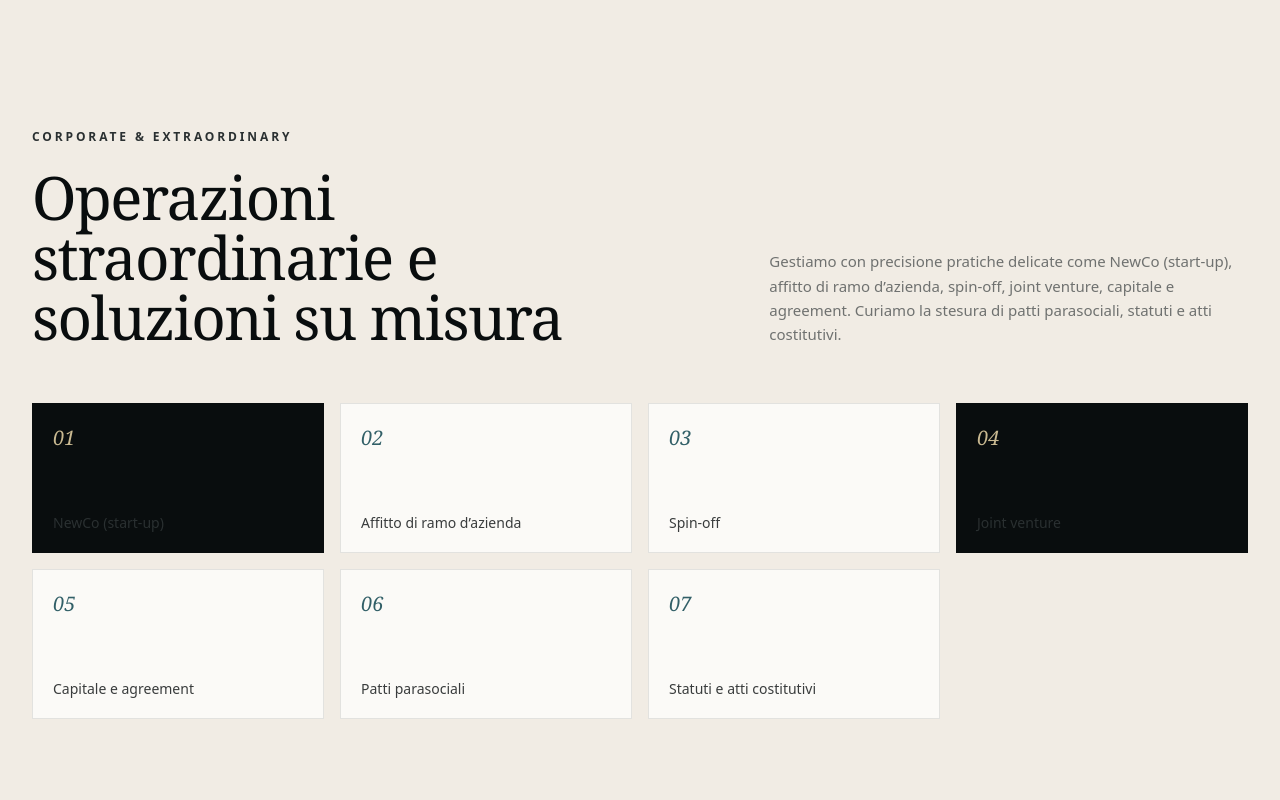
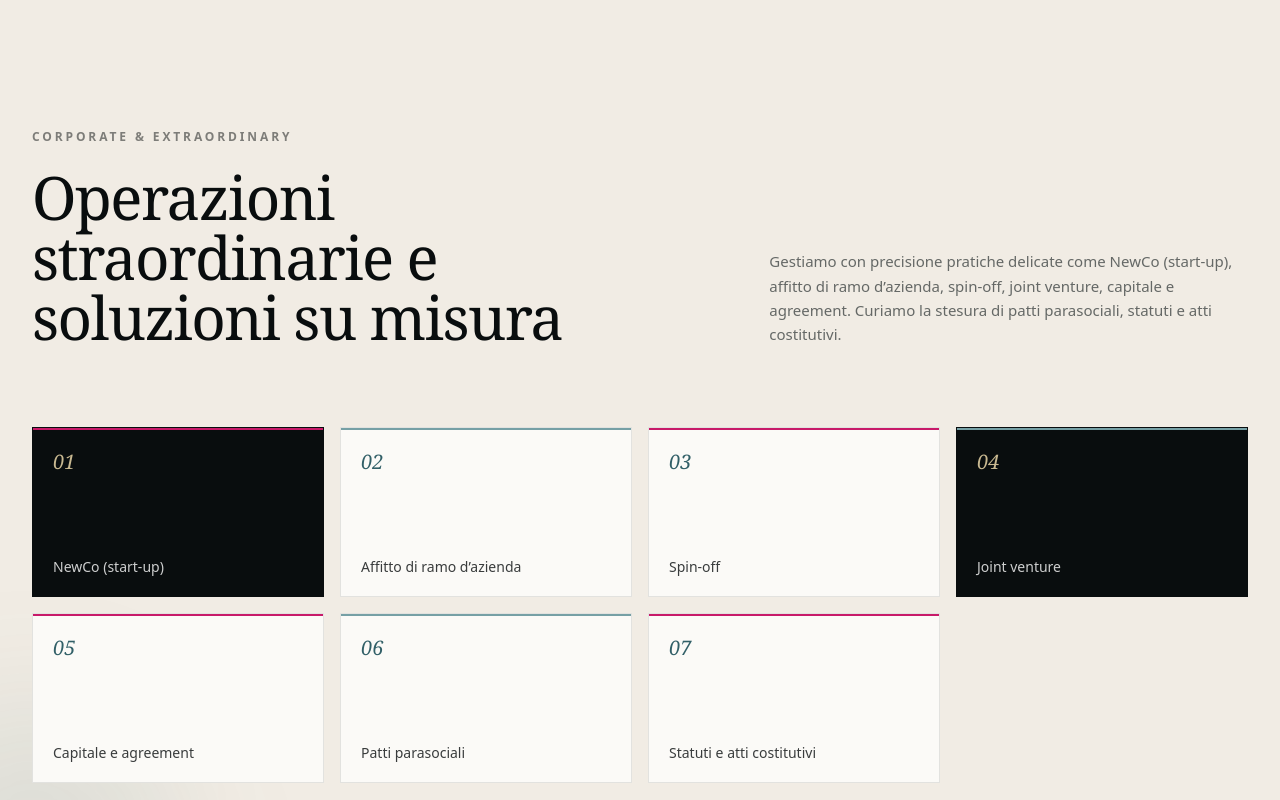
Before and after one commit to gaetanomeli95-lab/Prosperya-site, a Next.js app: page / in a window 1280 px wide. Shown: the part 6240-7040 px from the top of the page. Built offline with nearby package versions, Linux system fonts and the light colour scheme.

Commit message:
fix: guarantee contrast and refine operations cards

```diff
--- a/src/components/SectionOperations.tsx
+++ b/src/components/SectionOperations.tsx
@@ -5,36 +5,40 @@ import { FadeIn } from './MotionWrapper';
 
 export function SectionOperations() {
   return (
-    <section className="relative overflow-hidden py-24 lg:py-32 bg-[#F1ECE4]">
-      <div className="absolute left-[-7rem] bottom-[-5rem] h-72 w-72 rounded-full bg-mediterranean/8 blur-3xl" />
-      <div className="relative max-w-[1480px] mx-auto px-5 sm:px-6 lg:px-8">
-        <div className="grid lg:grid-cols-12 gap-8 lg:gap-12 items-end mb-14 lg:mb-18">
+    <section className="relative overflow-hidden bg-[#F1ECE4] py-24 lg:py-32">
+      <div className="absolute bottom-[-5rem] left-[-7rem] h-72 w-72 rounded-full bg-mediterranean/10 blur-3xl" />
+      <div className="relative mx-auto max-w-[1480px] px-5 sm:px-6 lg:px-8">
+        <div className="mb-14 grid items-end gap-8 lg:mb-20 lg:grid-cols-12 lg:gap-12">
           <div className="lg:col-span-6">
             <FadeIn>
-              <span className="eyebrow text-night/42">Corporate & extraordinary</span>
-              <h2 className="mt-5 text-4xl sm:text-5xl lg:text-6xl font-heading text-night leading-[0.98]">
+              <span className="eyebrow text-night/50">Corporate & extraordinary</span>
+              <h2 className="mt-5 text-4xl font-heading leading-[0.98] text-night sm:text-5xl lg:text-6xl">
                 Operazioni straordinarie e soluzioni su misura
               </h2>
             </FadeIn>
           </div>
           <div className="lg:col-span-5 lg:col-start-8">
             <FadeIn delay={0.1}>
-              <p className="text-sm lg:text-[15px] leading-relaxed text-anthracite/65">
+              <p className="text-sm leading-relaxed text-anthracite/70 lg:text-[15px]">
                 Gestiamo con precisione pratiche delicate come NewCo (start-up), affitto di ramo d’azienda, spin-off, joint venture, capitale e agreement. Curiamo la stesura di patti parasociali, statuti e atti costitutivi.
               </p>
             </FadeIn>
           </div>
         </div>
 
-        <div className="grid grid-cols-1 sm:grid-cols-2 lg:grid-cols-4 gap-3 lg:gap-4">
-          {operations.map((op, i) => (
-            <FadeIn key={op} delay={i * 0.035}>
-              <div className={`group min-h-[150px] border p-5 flex flex-col justify-between transition-all duration-400 hover:-translate-y-1 hover:shadow-soft ${i === 0 || i === 3 ? 'bg-night border-night' : 'bg-paper border-night/10 hover:border-night/20'}`}>
-                <span className={`font-heading italic text-xl ${i === 0 || i === 3 ? 'text-sand' : 'text-mediterranean'}`}>{String(i + 1).padStart(2, '0')}</span>
-                <span className={`text-sm leading-snug font-medium ${i === 0 || i === 3 ? '!text-white/88' : 'text-night/80'}`}>{op}</span>
-              </div>
-            </FadeIn>
-          ))}
+        <div className="grid grid-cols-1 gap-3 sm:grid-cols-2 lg:grid-cols-4 lg:gap-4">
+          {operations.map((op, i) => {
+            const dark = i === 0 || i === 3;
+            return (
+              <FadeIn key={op} delay={i * 0.035}>
+                <div className={`group relative flex min-h-[170px] flex-col justify-between overflow-hidden border p-5 transition-all duration-500 hover:-translate-y-1 hover:shadow-soft ${dark ? 'dark-surface border-night bg-night' : 'border-night/10 bg-paper hover:border-night/20'}`}>
+                  <div className={`absolute inset-x-0 top-0 h-[2px] ${i % 2 === 0 ? 'bg-logo-magenta' : 'bg-mediterranean-light'}`} />
+                  <span className={`font-heading italic text-xl ${dark ? 'text-sand' : 'text-mediterranean'}`}>{String(i + 1).padStart(2, '0')}</span>
+                  <span className={`max-w-[15rem] text-sm font-medium leading-snug ${dark ? '!text-white/80' : 'text-night/80'}`}>{op}</span>
+                </div>
+              </FadeIn>
+            );
+          })}
         </div>
       </div>
     </section>
```
